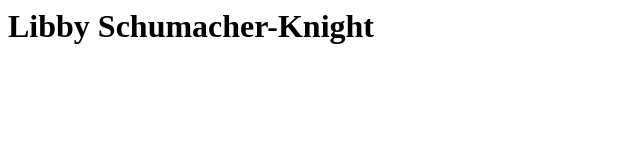
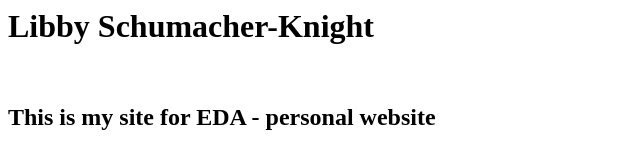
Before and after one commit to libbyschuknight/libbyschuknight.github.io, a plain HTML site: page index.html in a window 1280 px wide. Shown: the whole page, without its empty margins (0-640 px from the left). Drawn offline with Linux system fonts and the light colour scheme.

Commit message:
Small change to page html.

```diff
--- a/index.html
+++ b/index.html
@@ -6,6 +6,8 @@
 
   <body>
     <h1>Libby Schumacher-Knight</h1>
+    <br>
+    <h2>This is my site for EDA - personal website</h2>
 
   </body>
 
```
